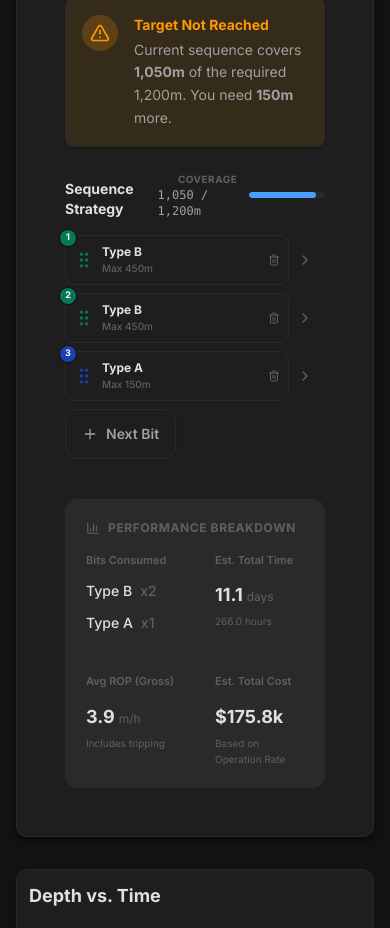
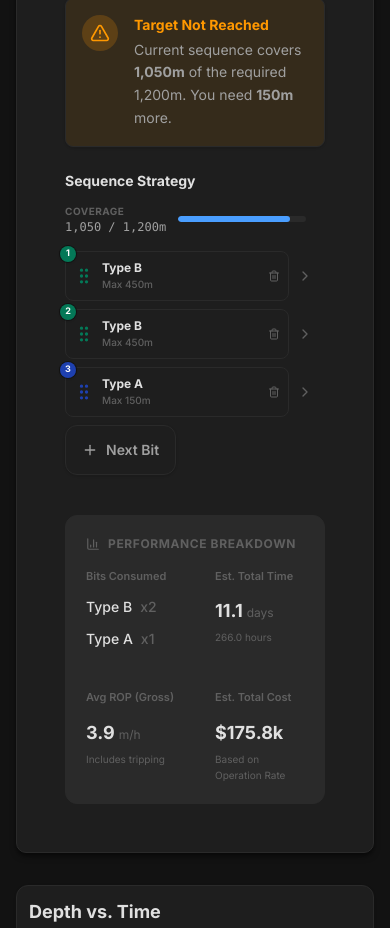
Before and after one commit to son-n-pham/drillcost, a React (Vite) app: page / in a window 390 px wide. Shown: the part 1943-2871 px from the top of the page. Built offline with nearby package versions, Linux system fonts and the light colour scheme.

Commit message:
feat: add ScenarioManager component to manage drilling scenarios, bit sequences, and comparison functionality.

```diff
--- a/components/ScenarioManager.tsx
+++ b/components/ScenarioManager.tsx
@@ -1012,18 +1012,18 @@ const ScenarioManager: React.FC<ScenarioManagerProps> = ({ bits, scenarios, setS
 
             {/* Sequence Builder */}
             <div className="mb-8">
-              <div className="flex justify-between items-end mb-4">
+              <div className="flex flex-col sm:flex-row sm:justify-between items-start sm:items-end gap-3 sm:gap-0 mb-4">
                 <h4 className="text-sm font-bold text-slate-700 dark:text-[var(--bh-text)] flex items-center gap-2">
                   Sequence Strategy
                 </h4>
-                <div className="flex items-center gap-3">
-                  <div className="flex flex-col items-end">
+                <div className="flex items-center gap-3 w-full sm:w-auto sm:justify-end">
+                  <div className="flex flex-col items-start sm:items-end">
                     <span className="text-[10px] text-slate-400 dark:text-[var(--bh-text-mute)] uppercase font-bold tracking-wider">Coverage</span>
                     <span className="text-xs font-mono font-medium text-slate-600 dark:text-[var(--bh-text-weak)]">
                       {displayDepth(currentSequenceCapacity)} / {displayDepth(params.intervalToDrill)}{getUnitLabel(depthUnit)}
                     </span>
                   </div>
-                  <div className="w-24 h-1.5 bg-slate-100 dark:bg-[var(--bh-border)] rounded-full overflow-hidden">
+                  <div className="w-32 sm:w-24 h-1.5 bg-slate-100 dark:bg-[var(--bh-border)] rounded-full overflow-hidden">
                     <div className="h-full bg-blue-500 dark:bg-[var(--bh-primary)] rounded-full transition-all duration-500" style={{ width: `${progressPercent}%` }} />
                   </div>
                 </div>
@@ -1260,18 +1260,18 @@ const ScenarioManager: React.FC<ScenarioManagerProps> = ({ bits, scenarios, setS
 
               {/* Sequence Builder */}
               <div className="mb-8">
-                <div className="flex justify-between items-end mb-4">
+                <div className="flex flex-col sm:flex-row sm:justify-between items-start sm:items-end gap-3 sm:gap-0 mb-4">
                   <h4 className="text-sm font-bold text-slate-700 dark:text-[var(--bh-text)] flex items-center gap-2">
                     Sequence Strategy
                   </h4>
-                  <div className="flex items-center gap-3">
-                    <div className="flex flex-col items-end">
+                  <div className="flex items-center gap-3 w-full sm:w-auto sm:justify-end">
+                    <div className="flex flex-col items-start sm:items-end">
                       <span className="text-[10px] text-slate-400 dark:text-[var(--bh-text-mute)] uppercase font-bold tracking-wider">Coverage</span>
                       <span className="text-xs font-mono font-medium text-slate-600 dark:text-[var(--bh-text-weak)]">
                         {displayDepth(currentSequenceCapacity)} / {displayDepth(params.intervalToDrill)}{getUnitLabel(depthUnit)}
                       </span>
                     </div>
-                    <div className="w-24 h-1.5 bg-slate-100 dark:bg-[var(--bh-border)] rounded-full overflow-hidden">
+                    <div className="w-32 sm:w-24 h-1.5 bg-slate-100 dark:bg-[var(--bh-border)] rounded-full overflow-hidden">
                       <div className="h-full bg-blue-500 dark:bg-[var(--bh-primary)] rounded-full transition-all duration-500" style={{ width: `${progressPercent}%` }} />
                     </div>
                   </div>
```
